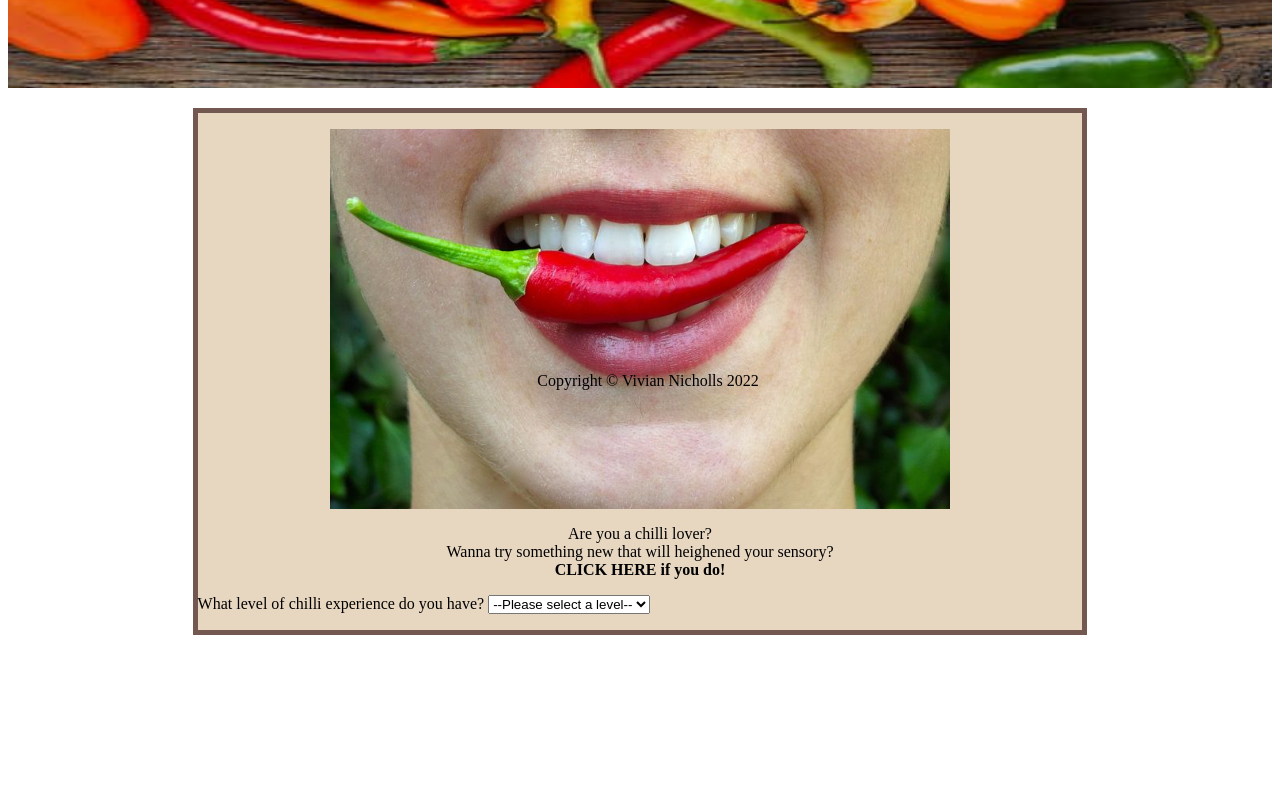
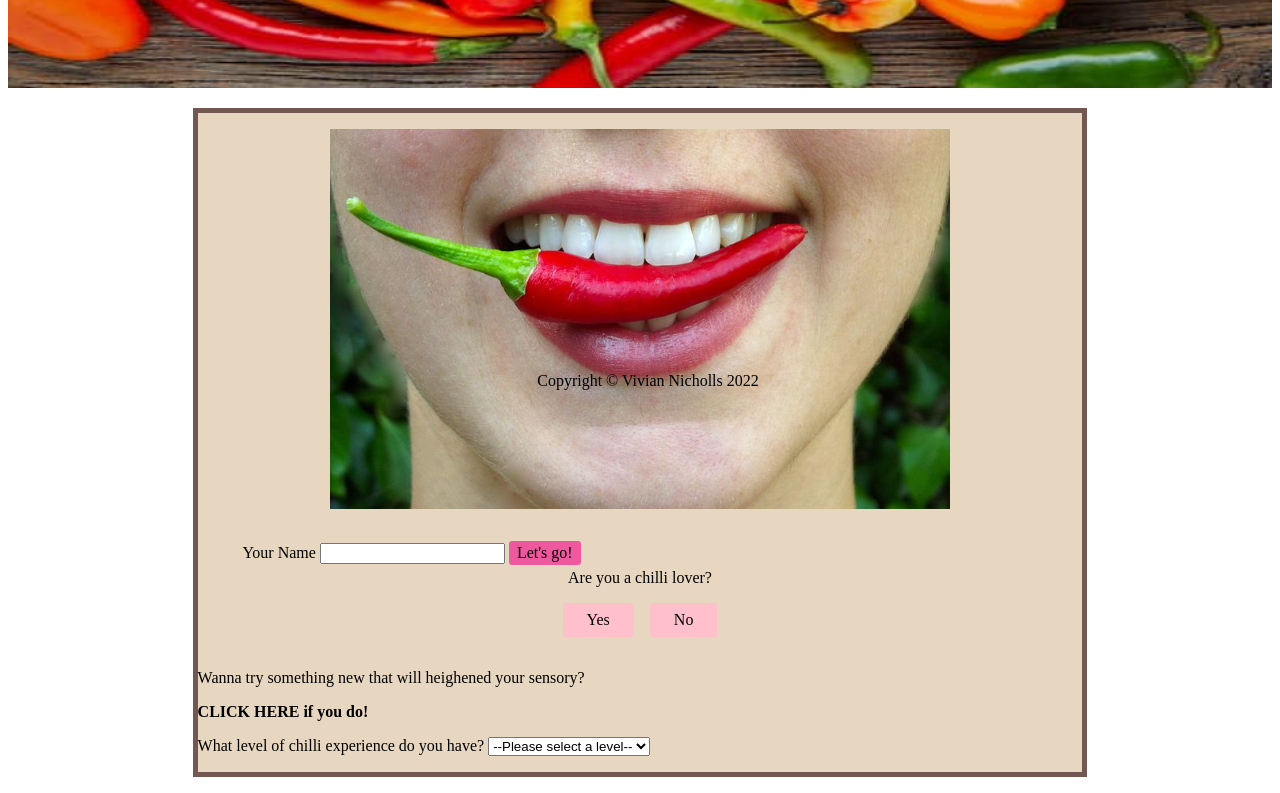
Before and after one commit to viv-nic/JS-Assignments, a plain HTML site: page index.html in a window 1280 px wide. Shown: the part 400-1193 px from the top of the page. Before the commit the page ends 1051 px from the top, so only its background shows below. Drawn offline with Linux system fonts and the light colour scheme.

Commit message:
add username and flexbox main content

```diff
--- a/css/styles.css
+++ b/css/styles.css
@@ -6,6 +6,7 @@ h1 {
 .header-background {
     width:100%;
     height: 30em;
+
 }
 
 .centered {
@@ -15,28 +16,62 @@ h1 {
     transform: translate(-50%, -50%);
     border: 1px solid white;
     background-color: white;
-    padding: 2em 1em;
+    padding: 1em 0.5em;
     opacity: 0.6;
     font-size: 3em;
+}
+
+
+
+#container {
+    background-color: #E7D7C1;
+    border: 5px solid #735751;
+    width: 70%;
+    margin: 1em auto;
+    display: flex;
+    flex-direction: column;
+    flex-wrap: wrap;
+
 }
 
 .img-body {
     margin: 1em auto;
     display: block;
     width: 70%;
-    height: 25%;
+    height: 80%;
 }
 
-#container {
-    background-color: #E7D7C1;
-    border: 5px solid #735751;
-    width: 70%;
-    margin: 1em auto;
+#user-info {
+    margin: 2em 2.8em;
 
 }
 
+.btn-enter {
+    padding: 0.2em 0.5em;
+    display: inline-block;
+    background-color: #EE589F;
+    border-radius: 3px;
+
+}
+
+
 #message {
     text-align: center;
+}
+
+.flex {
+    display: flex;
+    justify-content: center;
+}
+
+.btn {
+    padding: 0.5em 1.5em;
+    display: block;
+    background-color: pink;
+    border-radius: 3px;
+    margin: 0 0.5rem 1rem;
+    cursor:pointer;
+    transition: all ease 0.5s;
 }
 
 .fixed-footer {
--- a/index.html
+++ b/index.html
@@ -18,20 +18,44 @@
     </header>
 
     <div>
-        <article id="container">
+        <section id="container">
+            <article>
             <div>
                 <img class="img-body" src="/images/chilli-in-mouth.jpg" alt="a lady bite a chilli in her mouth smiling">
             </div>
 
-            <section>
+            <div id="user-info">
+                <label class="username" for="username">Your Name</label>
+                <input type="text" id="username" name="username">
+                <a class="btn-enter">Let's go!</a>
+            </div>
+            </article>
+
+            <article>
+
                 <p id="message">
-                    Are you a chilli lover?<br>
-                    Wanna try something new that will heighened your sensory?<br>
+                    Are you a chilli lover?
+                </p>
+
+                <div class="flex">
+                    <a class="btn">Yes</a>
+                    <a class="btn">No</a>
+                </div>
+
+                <p>
+                    Wanna try something new that will heighened your sensory?
+                </p>
                     <a onclick="removeMsg()"><strong>CLICK HERE if you do!</strong></a>
 
                 </p>
 
+
+            </article>
+
+            <article>
+
                 <label for="tolerance-level">What level of chilli experience do you have?</label>
+
                 <select id="tolerant-level" onchange="getToleraceLvl(this.value)">
                     <option value="">--Please select a level--</option>
                     <option value="None">Zero</option>
@@ -43,9 +67,9 @@
                 </select>
                 <p id="answer"></p>
 
-            </section>
+            </article>
 
-        </article>
+        </section>
     </div>
 
 
--- a/js/main.js
+++ b/js/main.js
@@ -1,14 +1,26 @@
 
-
+//magic in header
 const clicker = document.getElementById("clicker");
-
 function popHeading() {
     clicker.style.color = "red";
     clicker.innerHTML = "CHILLI FOR YOU?";
 
 }
+clicker.addEventListener("mouseover",popHeading);
 
-clicker.addEventListener("mouseover",popHeading);
+//how user info link to first message, then to second
+const btnEnter = document.querySelector(".btn-enter");
+let userName = "name";
+let firstMessage = `Hi ${userName}, are you a chilli lover?`;
+function getLetsgo() {
+    btnEnter.style.backgroundColor = "red";
+    btnEnter.style.color = "white";
+   document.querySelector("#message").innerHTML = firstMessage;
+
+}
+setTimeout(firstMessage,2000);
+btnEnter.addEventListener("click",getLetsgo);
+
 
 function removeMsg() {
     document.getElementById("message").innerHTML = "";
```
